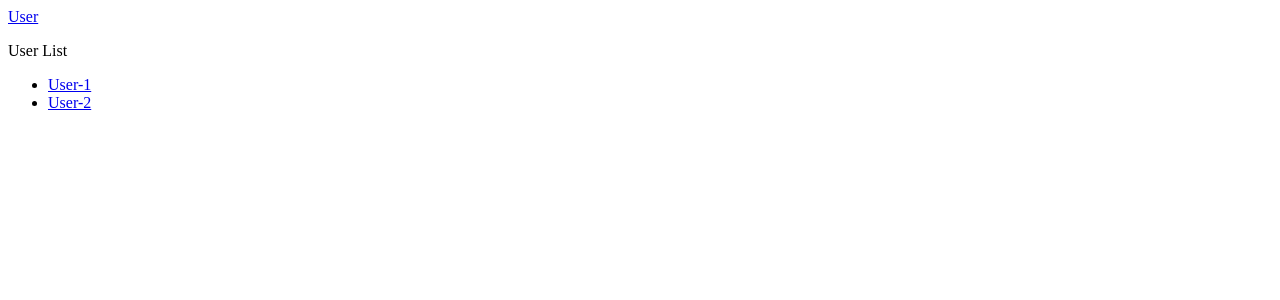
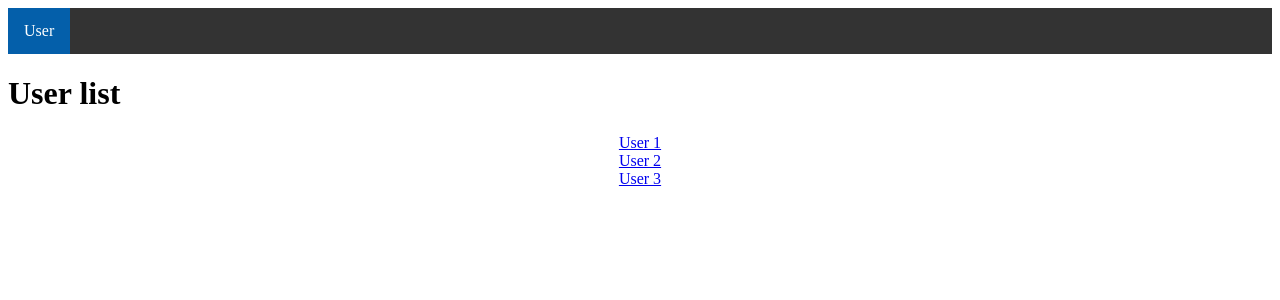
Before and after one commit to nkunic/angular-example-router-nested-routes, an Angular app: page /user in a window 1280 px wide. Shown: the top 300 px of the page. Built offline with nearby package versions, Linux system fonts and the light colour scheme.

Commit message:
4 files modified, 4 added

```diff
--- a/src/app/app-routing.module.ts
+++ b/src/app/app-routing.module.ts
@@ -1,15 +1,16 @@
 import { NgModule } from '@angular/core';
 import { Routes, RouterModule } from '@angular/router';
 
-// 라우트 구성
-const routes: Routes = [
-  { path: '', redirectTo: '/user',  pathMatch: 'full' }
+const appRoutes: Routes = [
+  {
+    path: '',
+    redirectTo: '/user',
+    pathMatch: 'full',
+  },
 ];
 
 @NgModule({
-  imports: [
-    RouterModule.forRoot(routes)
-  ],
-  exports: [ RouterModule ]
+  imports: [RouterModule.forRoot(appRoutes)],
+  exports: [RouterModule],
 })
 export class AppRoutingModule {}
--- /dev/null
+++ b/src/app/app.component.html
@@ -0,0 +1,15 @@
+<div class="navigation">
+  <ul>
+    <li>
+      <a
+        routerLink="/user"
+        class="navigation-link"
+        routerLinkActive="navigation__link--active"
+      >
+        User
+      </a>
+    </li>
+  </ul>
+</div>
+
+<router-outlet></router-outlet>
--- /dev/null
+++ b/src/app/app.component.scss
@@ -0,0 +1,29 @@
+.navigation {
+  ul {
+    display: flex;
+    align-items: center;
+    list-style-type: none;
+    margin: 0;
+    padding: 0;
+    overflow: hidden;
+    background-color: #333;
+  }
+
+  .navigation-link {
+    display: block;
+    padding: 14px 16px;
+    &:hover {
+      background-color: #0491aa;
+    }
+    &.navigation__link--active {
+      background-color: #045faa;
+    }
+    color: white;
+    text-align: center;
+    text-decoration: none;
+  }
+}
+
+.content {
+  text-align: center;
+}
--- a/src/app/app.component.ts
+++ b/src/app/app.component.ts
@@ -2,13 +2,7 @@ import { Component } from '@angular/core';
 
 @Component({
   selector: 'app-root',
-  template: `
-    <nav>
-      <a routerLink="/user"
-        [routerLinkActiveOptions]="{ exact: true }"
-        routerLinkActive="active">User</a>
-    </nav>
-    <router-outlet></router-outlet>
-  `
+  templateUrl: './app.component.html',
+  styleUrls: ['./app.component.scss']
 })
 export class AppComponent {}
--- a/src/app/user/user-detail.component.ts
+++ b/src/app/user/user-detail.component.ts
@@ -3,18 +3,15 @@ import { ActivatedRoute } from '@angular/router';
 
 @Component({
   selector: 'app-user-detail',
-  template: '<p>User Detail: ID {{ id }}</p>'
+  template: '<h3>User detail</h3><p><strong>ID:</strong>{{ id }}</p>',
 })
 export class UserDetailComponent implements OnInit {
-
   id: number;
 
-  constructor(private route: ActivatedRoute) { }
+  constructor(private route: ActivatedRoute) {}
 
   ngOnInit() {
-    this.route.paramMap
-      .subscribe(params => this.id = +params.get('id'));
+    this.route.paramMap.subscribe((params) => (this.id = +params.get('id')));
     // this.id = +this.route.snapshot.paramMap.get('id'); // not working!
   }
-
 }
--- /dev/null
+++ b/src/app/user/user.component.html
@@ -0,0 +1,15 @@
+<h1>User list</h1>
+<div class="subnavigation">
+  <ul>
+    <li *ngFor="let user of users">
+      <a
+        [routerLink]="user.id"
+        class="navigation-link"
+        [routerLinkActiveOptions]="{ exact: true }"
+        routerLinkActive="subnavigation__link--active"
+        >{{ user.name }}</a
+      >
+    </li>
+  </ul>
+</div>
+<router-outlet></router-outlet>
--- /dev/null
+++ b/src/app/user/user.component.scss
@@ -0,0 +1,21 @@
+.subnavigation {
+  ul {
+    display: flex;
+    flex-direction: column;
+    align-items: center;
+    list-style-type: none;
+    margin: 0;
+    padding: 0;
+    overflow: hidden;
+  }
+  .subnavigation-link {
+    display: block;
+    padding: 4px 10px;
+    color: black;
+    text-align: center;
+    text-decoration: none;
+    &:hover {
+      color: #2452e9;
+    }
+  }
+}
--- a/src/app/user/user.component.ts
+++ b/src/app/user/user.component.ts
@@ -8,28 +8,17 @@ interface User {
 
 @Component({
   selector: 'app-user',
-  template: `
-    <p>User List</p>
-    <ul>
-      <li *ngFor="let user of users">
-        <a [routerLink]="user.id"
-        [routerLinkActiveOptions]="{ exact: true }"
-        routerLinkActive="active">{{ user.name }}</a>
-      </li>
-    </ul>
-    <router-outlet></router-outlet>
-  `,
-  styles: [`
-    a:hover, a.active { color: red; }
-  `]
+  templateUrl: './user.component.html',
+  styleUrls: ['./user.component.scss']
 })
 export class UserComponent implements OnInit {
   users: User[];
 
   ngOnInit() {
     this.users = [
-      { id: 1, name: 'User-1' },
-      { id: 2, name: 'User-2' },
+      { id: 1, name: 'User 1' },
+      { id: 2, name: 'User 2' },
+      { id: 3, name: 'User 3' },
     ];
   }
 }
```
